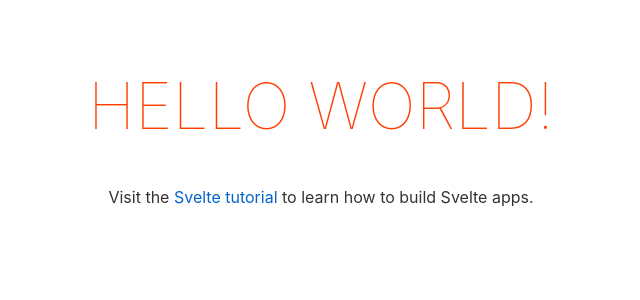
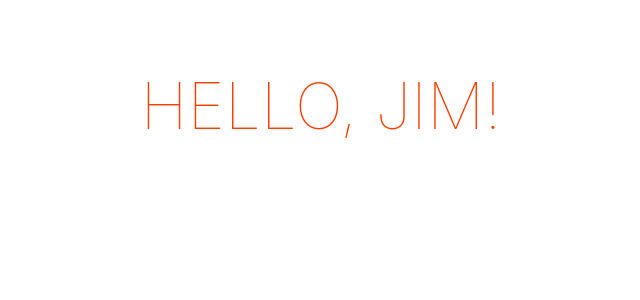
Before and after one commit to jim-lougheed/svelte-tutorial, a Svelte app: page / in a window 1280 px wide. Shown: the top 300 px of the page, without its empty margins (319-959 px from the left). Built offline with nearby package versions, Linux system fonts and the light colour scheme.

Commit message:
Complete 5: Binding Text

```diff
--- a/src/App.svelte
+++ b/src/App.svelte
@@ -1,10 +1,9 @@
 <script>
-	export let name;
+	const name = "Jim";
 </script>
 
 <main>
-	<h1>Hello {name}!</h1>
-	<p>Visit the <a href="https://svelte.dev/tutorial">Svelte tutorial</a> to learn how to build Svelte apps.</p>
+	<h1>Hello, {name}!</h1>
 </main>
 
 <style>
--- a/src/main.js
+++ b/src/main.js
@@ -1,10 +1,7 @@
-import App from './App.svelte';
+import App from "./App.svelte";
 
 const app = new App({
-	target: document.body,
-	props: {
-		name: 'world'
-	}
+    target: document.body,
 });
 
 export default app;
```
